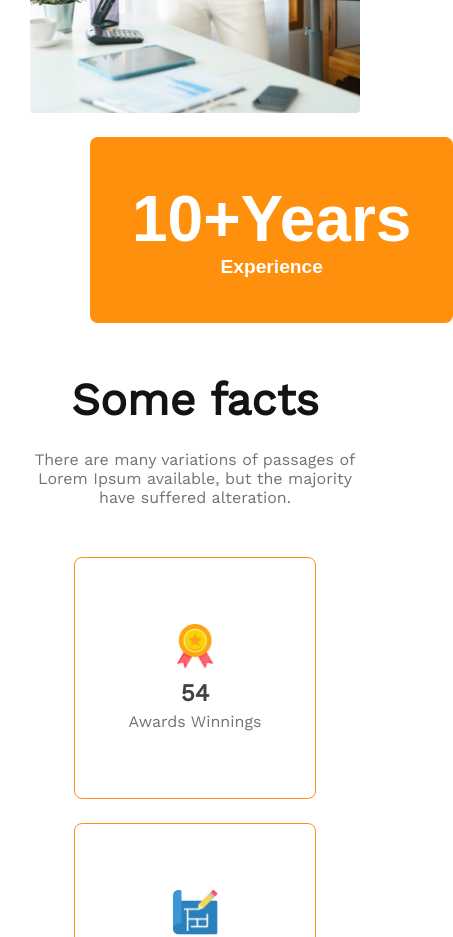
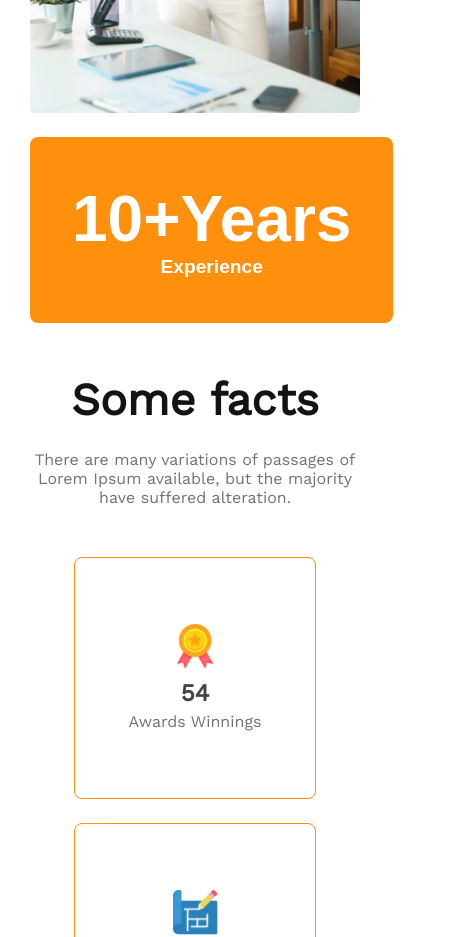
Before and after one commit to mrimon/architect-web, a plain HTML site: page index.html in a window 390 px wide. Shown: the part 4660-5597 px from the top of the page, 453 px wide, since content can reach past the window. Drawn offline with nearby package versions, Linux system fonts and the light colour scheme.

Commit message:
modified badge css in media query

```diff
--- a/styles/style.css
+++ b/styles/style.css
@@ -271,7 +271,7 @@ footer {
     margin: 0 30px;
   }
   #feature-badge {
-    margin-left: 60px;
+    margin-left: 0;
     margin-top: 20px;
   }
   /* some fact responsive  */
@@ -309,7 +309,7 @@ footer {
 
 
 /* medium device responsive */
-@media screen and (min-width: 576px) and (max-width: 992px) {
+@media screen and (min-width: 577px) and (max-width: 992px) {
   /* header reponsive  */
   .navbar {
     margin: 0 30px;
```
